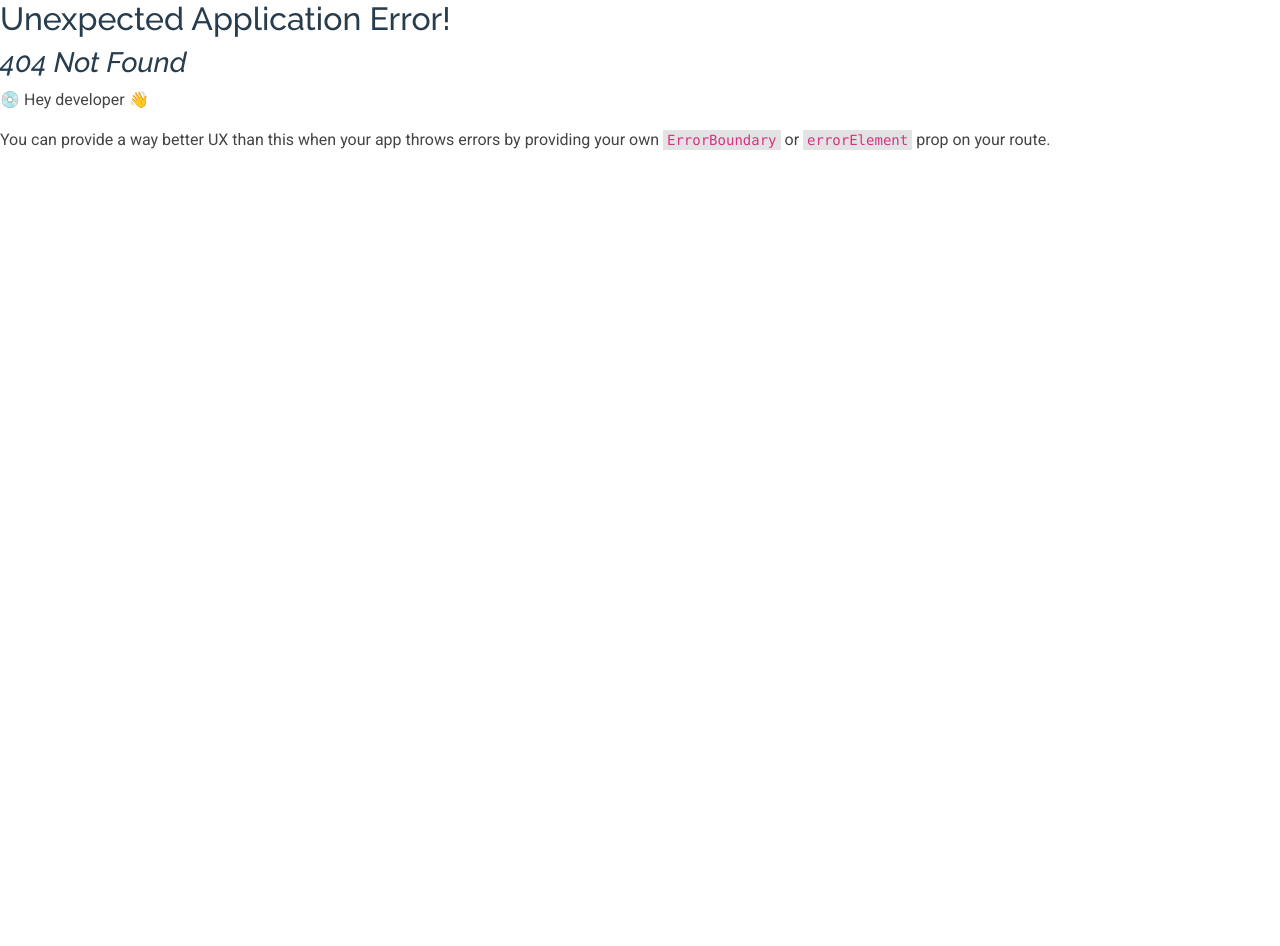
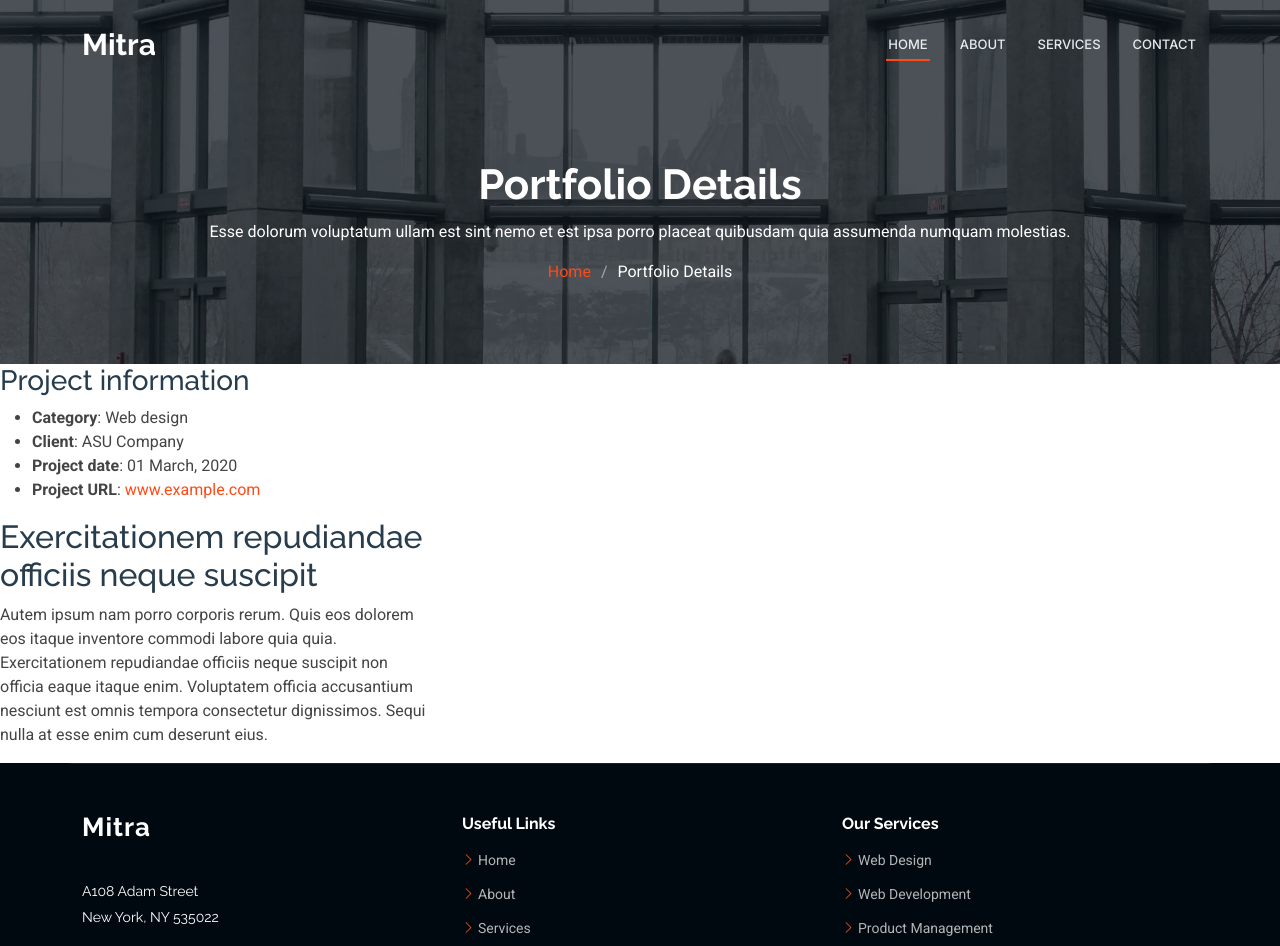
Before and after one commit to muhammadFathony/dewi-cp, a React (Vite) app: page /detail in a window 1280 px wide. Before the commit this address had no page. Shown: the top 946 px of the page. Before the commit the page ends 800 px from the top, so only its background shows below. Built offline with nearby package versions, Linux system fonts and the light colour scheme.

Commit message:
new update detail from button home

```diff
--- a/src/common/services/ServiceItem.jsx
+++ b/src/common/services/ServiceItem.jsx
@@ -1,3 +1,5 @@
+import { NavLink } from "react-router-dom"
+
 import ServiceImg from "../../assets/img/services-1.jpg";
 
 const ServiceItem = () => {
@@ -12,9 +14,9 @@ const ServiceItem = () => {
                         <div className="icon">
                             <i className="bi bi-activity"></i>
                         </div>
-                        <a href="service-details.html" className="stretched-link">
+                        <NavLink to="/detail" className="stretched-link">
                             <h3>Nesciunt Mete</h3>
-                        </a>
+                        </NavLink>
                         <p>Provident nihil minus qui consequatur non omnis maiores. Eos accusantium minus dolores iure perferendis.</p>
                     </div>
                 </div>
--- a/src/components/footer/Index.jsx
+++ b/src/components/footer/Index.jsx
@@ -1,4 +1,15 @@
+import { useSectionNavigation } from '../../hooks/useSectionNavigation';
+import { navigationItems } from '../../config/navigation';
+
 const Component = () => {
+    const sectionIds = navigationItems.map(item => item.id);
+    const { activeSection, scrollToSection } = useSectionNavigation(sectionIds);
+
+    const handleClick = (e, sectionId) => {
+        e.preventDefault();
+        scrollToSection(sectionId);
+        window.history.pushState(null, '', `#${sectionId}`);
+    };
     return (
         <>
             <footer id="footer" className="footer dark-background">
@@ -6,7 +17,7 @@ const Component = () => {
                     <div className="row gy-4">
                         <div className="col-lg-4 col-md-6 footer-about">
                             <a href="index.html" className="logo d-flex align-items-center">
-                                <span className="sitename">Dewi</span>
+                                <span className="sitename">Mitra</span>
                             </a>
                             <div className="footer-contact pt-3">
                                 <p>A108 Adam Street</p>
@@ -22,18 +33,22 @@ const Component = () => {
                             </div>
                         </div>
 
-                        <div className="col-lg-2 col-md-3 footer-links">
+                        <div className="col-lg-4 col-md-3 footer-links">
                             <h4>Useful Links</h4>
                             <ul>
-                                <li><i className="bi bi-chevron-right"></i> <a href="#">Home</a></li>
-                                <li><i className="bi bi-chevron-right"></i> <a href="#">About us</a></li>
-                                <li><i className="bi bi-chevron-right"></i> <a href="#">Services</a></li>
-                                <li><i className="bi bi-chevron-right"></i> <a href="#">Terms of service</a></li>
-                                <li><i className="bi bi-chevron-right"></i> <a href="#">Privacy policy</a></li>
+                                {navigationItems.map(item => (
+                                    <li key={item.id}>
+                                        <i className="bi bi-chevron-right"></i>
+                                        <a href={`#${item.id}`}
+                                            onClick={(e) => handleClick(e, item.id)}>
+                                            {item.label}
+                                        </a>
+                                    </li>
+                                ))}
                             </ul>
                         </div>
 
-                        <div className="col-lg-2 col-md-3 footer-links">
+                        <div className="col-lg-4 col-md-3 footer-links">
                             <h4>Our Services</h4>
                             <ul>
                                 <li><i className="bi bi-chevron-right"></i> <a href="#">Web Design</a></li>
@@ -44,28 +59,12 @@ const Component = () => {
                             </ul>
                         </div>
 
-                        <div className="col-lg-4 col-md-12 footer-newsletter">
-                            <h4>Our Newsletter</h4>
-                            <p>Subscribe to our newsletter and receive the latest news about our products and services!</p>
-                            <form action="forms/newsletter.php" method="post" className="php-email-form">
-                                <div className="newsletter-form">
-                                    <input type="email" name="email" />
-                                    <input type="submit" value="Subscribe" />
-                                </div>
-                                <div className="loading">Loading</div>
-                                <div className="error-message"></div>
-                                <div className="sent-message">Your subscription request has been sent. Thank you!</div>
-                            </form>
-                        </div>
 
                     </div>
                 </div>
 
                 <div className="container copyright text-center mt-4">
-                    <p>© <span>Copyright</span> <strong className="px-1 sitename">Dewi</strong> <span>All Rights Reserved</span></p>
-                    <div className="credits">
-                        Designed by <a href="https://bootstrapmade.com/">BootstrapMade</a> Distributed by <a href="https://themewagon.com">ThemeWagon</a>
-                    </div>
+                    <p>© <span>Copyright</span> <strong className="px-1 sitename">Mitra Teknik</strong> <span>All Rights Reserved</span></p>
                 </div>
 
             </footer>
--- /dev/null
+++ b/src/components/project-information/index.jsx
@@ -0,0 +1,24 @@
+const Component = () => {
+    return (
+        <>
+            <div className="col-lg-4">
+                <div className="portfolio-info" data-aos="fade-up" data-aos-delay="200">
+                    <h3>Project information</h3>
+                    <ul>
+                        <li><strong>Category</strong>: Web design</li>
+                        <li><strong>Client</strong>: ASU Company</li>
+                        <li><strong>Project date</strong>: 01 March, 2020</li>
+                        <li><strong>Project URL</strong>: <a href="#">www.example.com</a></li>
+                    </ul>
+                </div>
+                <div className="portfolio-description" data-aos="fade-up" data-aos-delay="300">
+                    <h2>Exercitationem repudiandae officiis neque suscipit</h2>
+                    <p>
+                        Autem ipsum nam porro corporis rerum. Quis eos dolorem eos itaque inventore commodi labore quia quia. Exercitationem repudiandae officiis neque suscipit non officia eaque itaque enim. Voluptatem officia accusantium nesciunt est omnis tempora consectetur dignissimos. Sequi nulla at esse enim cum deserunt eius.
+                    </p>
+                </div>
+            </div>
+        </>
+    )
+}
+export default Component
--- /dev/null
+++ b/src/components/title-detail/index.jsx
@@ -0,0 +1,23 @@
+import PageTitle from "../../assets/img/page-title-bg.webp"
+const Component = () => {
+    const styleCategories = {
+        backgroundImage: `url(${PageTitle})`
+    }
+    return (
+        <>
+            <div className="page-title dark-background" data-aos="fade" style={styleCategories}>
+                <div className="container position-relative">
+                    <h1>Portfolio Details</h1>
+                    <p>Esse dolorum voluptatum ullam est sint nemo et est ipsa porro placeat quibusdam quia assumenda numquam molestias.</p>
+                    <nav className="breadcrumbs">
+                        <ol>
+                            <li><a href="index.html">Home</a></li>
+                            <li className="current">Portfolio Details</li>
+                        </ol>
+                    </nav>
+                </div>
+            </div>
+        </>
+    )
+}
+export default Component
--- /dev/null
+++ b/src/pages/details/portofolio/index.jsx
@@ -0,0 +1,12 @@
+import TitleDetail from "../../../components/title-detail"
+import ProjectInformation from "../../../components/project-information"
+const Component = () => {
+    return(
+        <>
+            <TitleDetail />
+            <ProjectInformation />
+        </>
+    )
+}
+
+export default Component
```
Also changed, not shown: src/routes/Router.jsx (+11 -5 lines).
